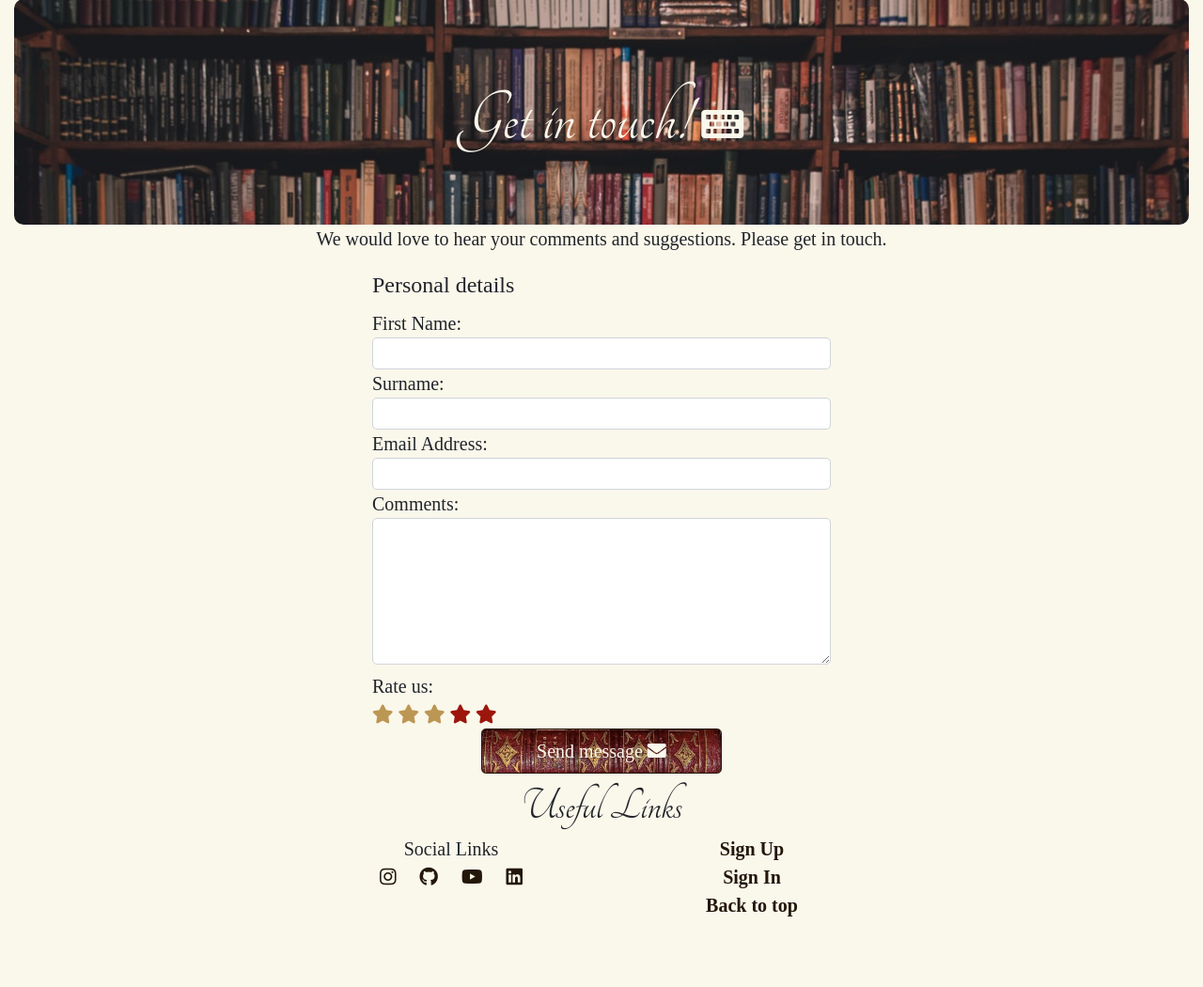
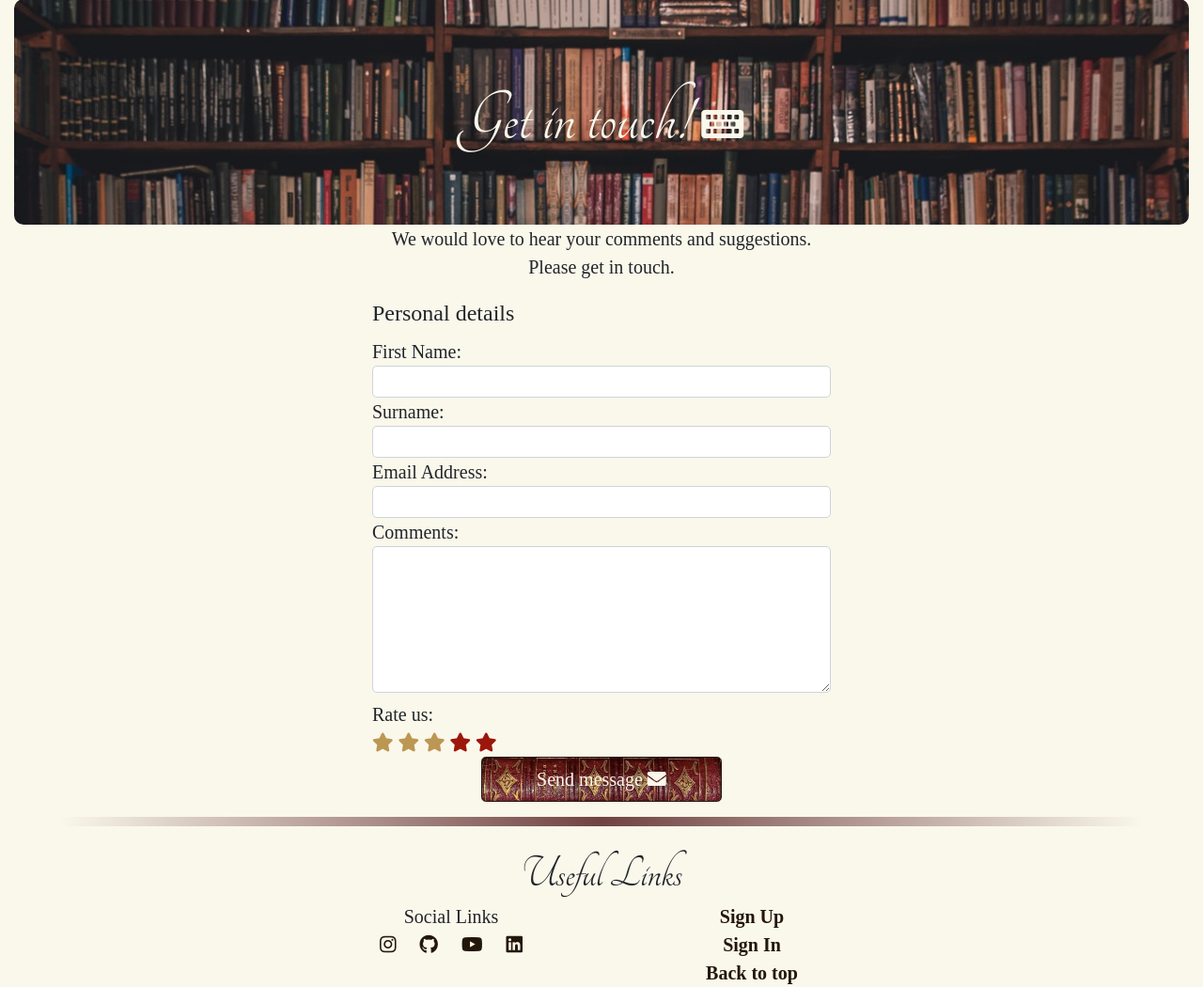
Before and after one commit to natalie-kate/pocket-bookcase, a Flask app: page /contact in a window 1280 px wide. Shown: the part 87-1137 px from the top of the page at 94% size. Before the commit the page ends 1062 px from the top, so only its background shows below. Run offline with Flask 2, Linux system fonts and the light colour scheme; some libraries are stand-ins or nearby versions; some web fonts are replaced.

Commit message:
Add classes, hr & put btn in div for styling

```diff
--- a/templates/contact.html
+++ b/templates/contact.html
@@ -13,8 +13,8 @@
 <!-- Page content -->
 {% block content %}
 <div class="row">
-    <div class="col-12 col-md-10 offset-md-1 col-lg-6 offset-lg-3 text-center">
-        <p>We would love to hear your comments and suggestions. Please get in touch.
+    <div class="col-12 col-md-10 offset-md-1 col-lg-6 offset-lg-3 text-center contact">
+        <p>We would love to hear your comments and suggestions.<br> Please get in touch.
         </p>
     </div>
 </div>
@@ -57,6 +57,7 @@
         </div>
     </div>
 </form>
+<hr>
 
 <!-- Successful submission Modal, mostly code from bootstrap -->
 <div class="modal" id="submit-modal" role="dialog" tabindex="-1" aria-labelledby="sentmodaltitle" aria-hidden="true">
@@ -69,10 +70,12 @@
                     <span> <i class="fas fa-times" aria-hidden="true"></i> </span>
                 </a>
             </div>
-            <div id="response" class="modal-body">
+            <!-- Response text gets injected here by javascript -->
+            <div id="response" class="modal-body"></div>
+            <div class="text-center modal-btn">
+                <a href="{{ url_for('library') }}" class="btn btn-md my-btn hover"
+                    aria-label="Closes modal and takes you back to home page">Close</a>
             </div>
-            <a href="{{ url_for('library') }}" class="btn modal-btn hover-btn"
-                aria-label="Closes modal and takes you back to home page">Close</a>
         </div>
     </div>
 </div>
```
